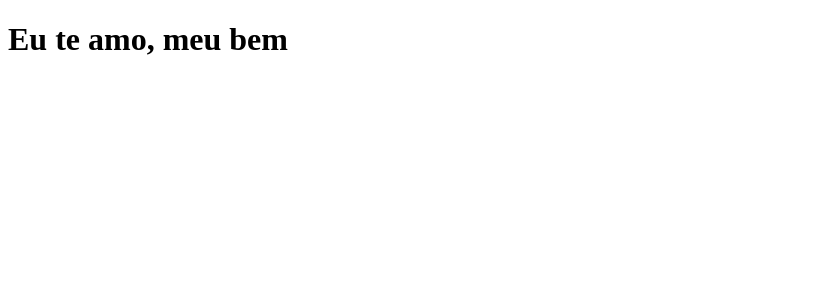
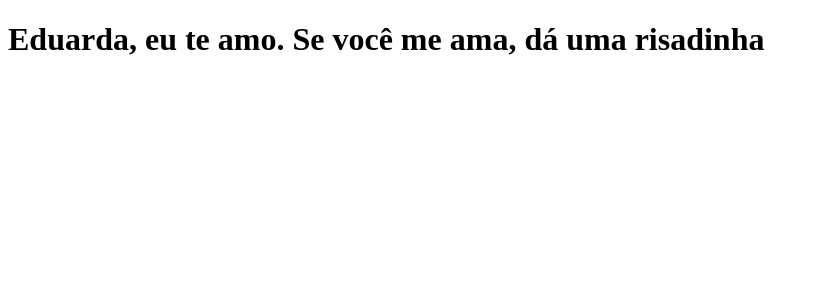
Before and after one commit to Zumbaiero/clone-tabnews, a Next.js app: page / in a window 1280 px wide. Shown: the top 300 px of the page, without its empty margins (0-819 px from the left). Built offline with nearby package versions, Linux system fonts and the light colour scheme.

Commit message:
Modificando a mensagemm do index

```diff
--- a/pages/index.js
+++ b/pages/index.js
@@ -1,5 +1,5 @@
 function Home(){
-    return <h1>Eu te amo, meu bem</h1>
+    return <h1>Eduarda, eu te amo. Se você me ama, dá uma risadinha</h1>
 }
 
 export default Home;
```
